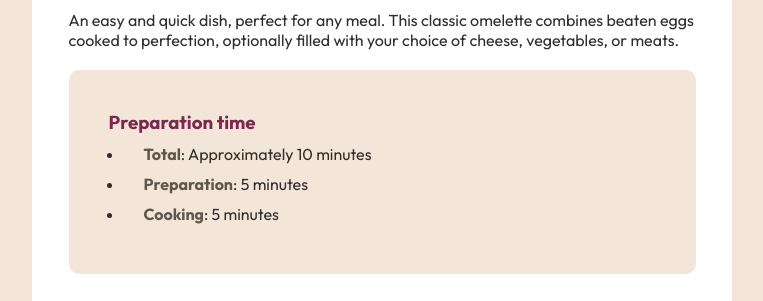
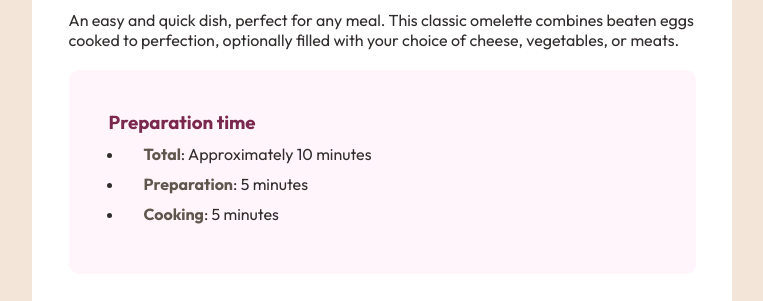
Before and after one commit to Collins-Kinumbi/Recipe-page, a plain HTML site: page index.html in a window 1280 px wide. Shown: the part 477-778 px from the top of the page, without its empty margins (258-1021 px from the left). Drawn offline with Linux system fonts and the light colour scheme.

Commit message:
Preparation background fixed

```diff
--- a/index.css
+++ b/index.css
@@ -66,7 +66,7 @@ img {
   margin: auto;
 }
 .preparation {
-  background-color: var(--egg-shell);
+  background-color: var(--rose-white);
   padding: 40px;
   border-radius: 10px;
   margin-bottom: 30px;
```
